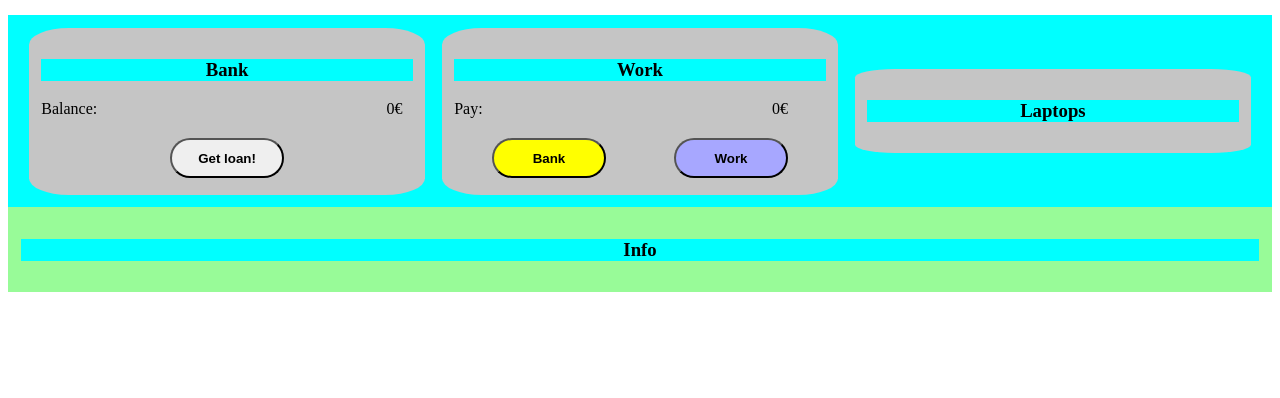
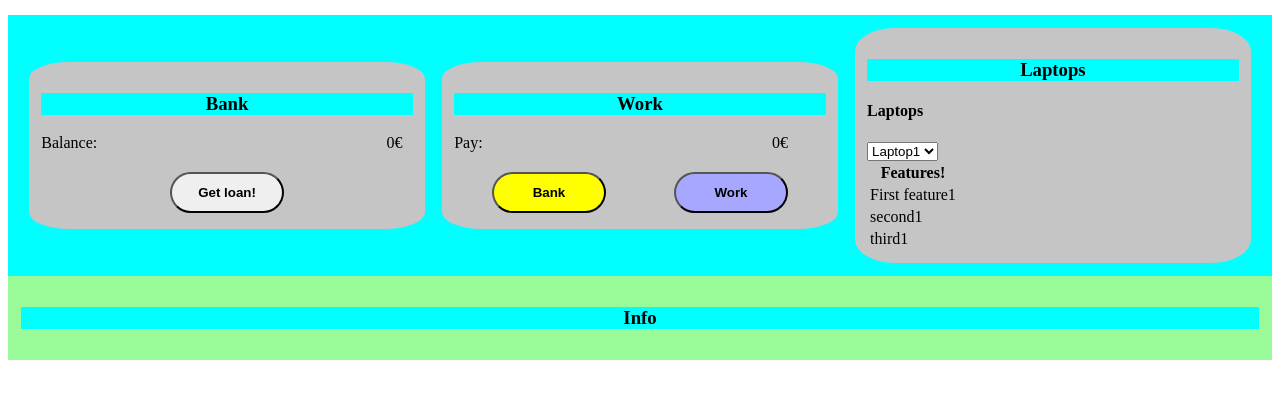
Before and after one commit to veliValentine/komputer-store, a website: page src/index.html in a window 1280 px wide. Shown: the part 44-442 px from the top of the page. Drawn offline with Linux system fonts and the light colour scheme.

Commit message:
feat: laptop html

```diff
--- a/src/index.html
+++ b/src/index.html
@@ -59,6 +59,11 @@
 
         <div class="card">
             <h3>Laptops</h3>
+            <h4>Laptops</h4>
+            <form>
+                <select id="select-options"></select>
+            </form>
+            <table id="feature-table"></table>
         </div>
     </div>
 
@@ -71,8 +76,9 @@
 
 
 
-    <script src="/src/bank/bank.js"></script>
-    <script src="/src/work/work.js"></script>
+    <script src="./bank/bank.js"></script>
+    <script src="./work/work.js"></script>
+    <script src="./laptops/laptops.js"></script>
 </body>
 
 </html>
```
Also changed, not shown: 1 other file.
